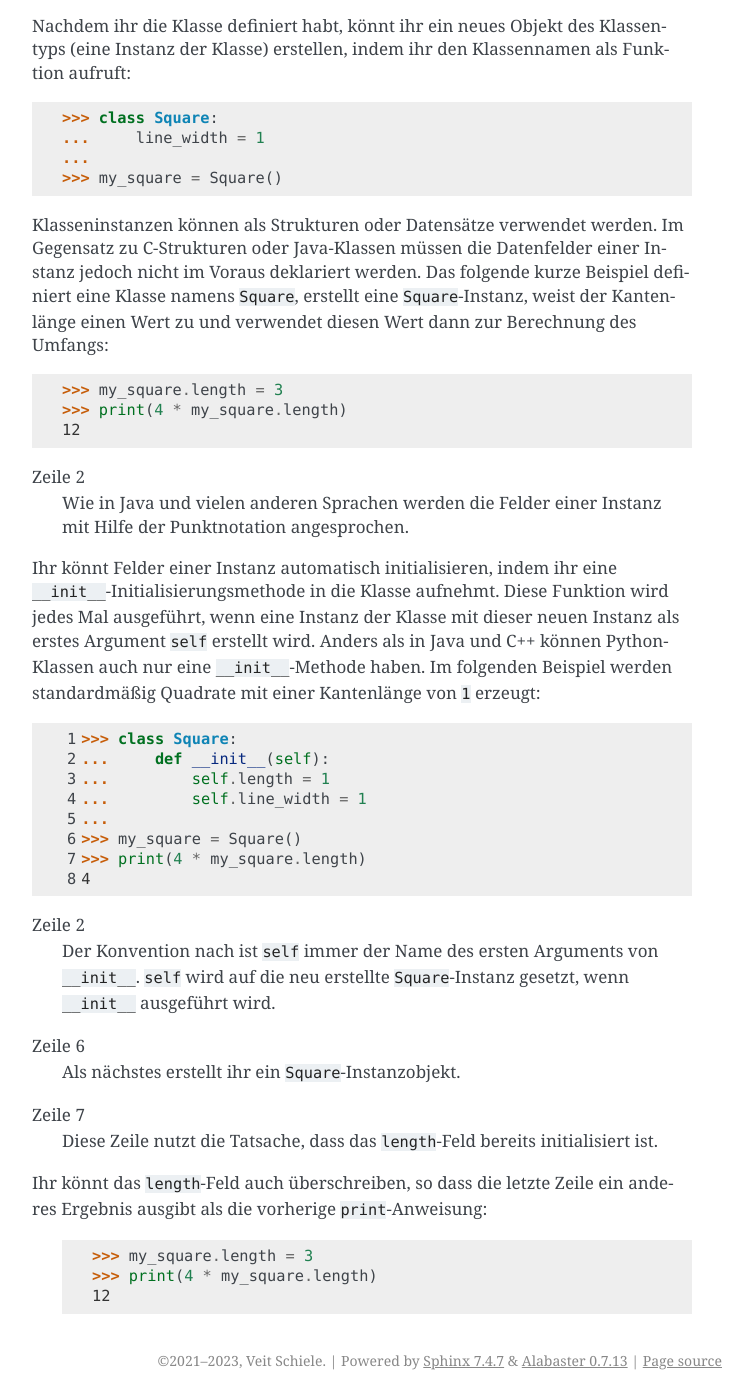
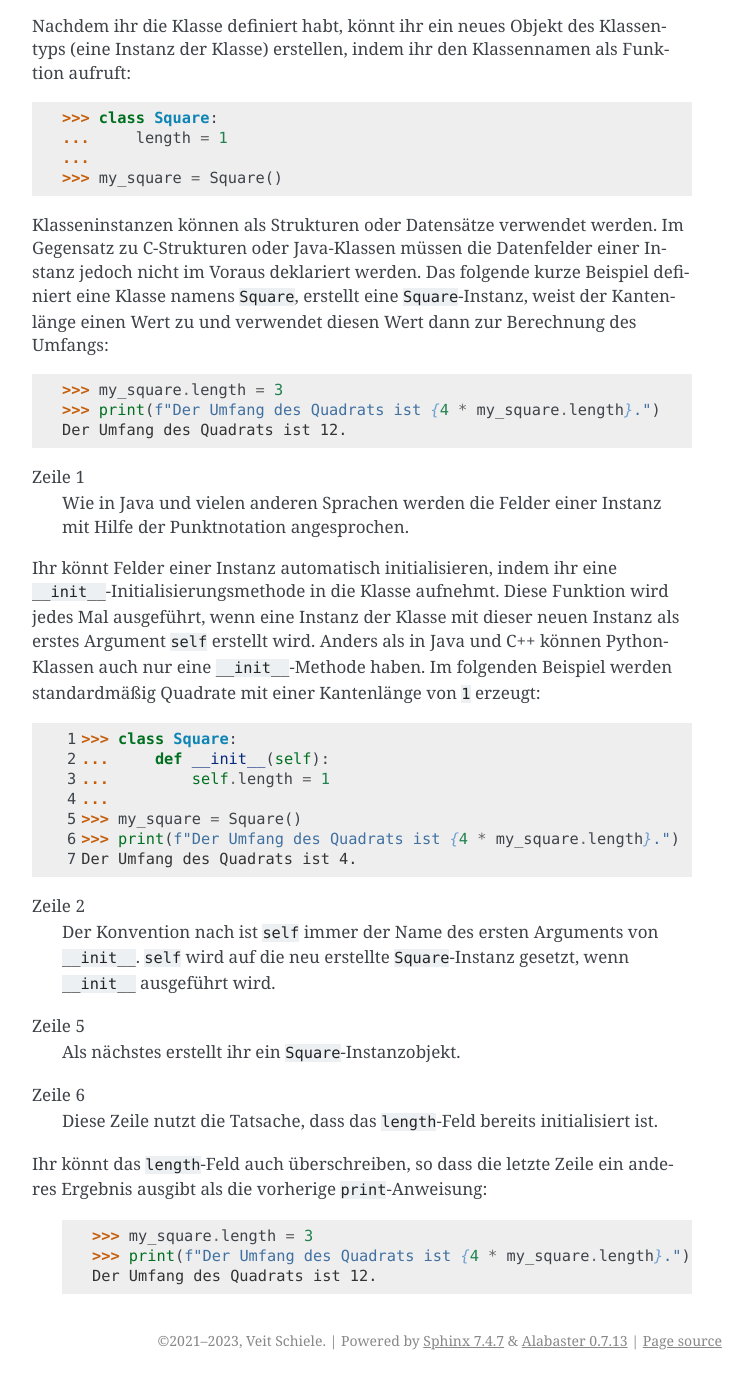
Before and after one commit to veit/python-basics-tutorial-de, a Sphinx documentation site: the page built from docs/oop/classes.rst, in a window 1280 px wide and 1400 px high, scrolled down 529 px. Shown: the whole window, without its empty margins (388-1141 px from the left). Built offline with Sphinx 7.4.7, drawn with Linux system fonts in a browser that asks for light colours; pages that are not in the unit, such as notebooks, are missing from menus.

Commit message:
:memo: Update Python classes and instances

```diff
--- a/docs/oop/classes.rst
+++ b/docs/oop/classes.rst
@@ -29,7 +29,7 @@
 .. code-block:: python
 
     >>> class Square:
-    ...     line_width = 1
+    ...     length = 1
     ...
     >>> my_square = Square()
 
@@ -43,10 +43,10 @@
 .. code-block:: python
 
     >>> my_square.length = 3
-    >>> print(4 * my_square.length)
-    12
+    >>> print(f"Der Umfang des Quadrats ist {4 * my_square.length}.")
+    Der Umfang des Quadrats ist 12.
 
-Zeile 2
+Zeile 1
     Wie in Java und vielen anderen Sprachen werden die Felder einer Instanz mit
     Hilfe der Punktnotation angesprochen.
 
@@ -63,19 +63,18 @@
     >>> class Square:
     ...     def __init__(self):
     ...         self.length = 1
-    ...         self.line_width = 1
     ...
     >>> my_square = Square()
-    >>> print(4 * my_square.length)
-    4
+    >>> print(f"Der Umfang des Quadrats ist {4 * my_square.length}.")
+    Der Umfang des Quadrats ist 4.
 
 Zeile 2
     Der Konvention nach ist ``self`` immer der Name des ersten Arguments von
     ``__init__``. ``self`` wird auf die neu erstellte ``Square``-Instanz
     gesetzt, wenn ``__init__`` ausgeführt wird.
+Zeile 5
+    Als nächstes erstellt ihr ein ``Square``-Instanzobjekt.
 Zeile 6
-    Als nächstes erstellt ihr ein ``Square``-Instanzobjekt.
-Zeile 7
     Diese Zeile nutzt die Tatsache, dass das ``length``-Feld bereits
     initialisiert ist.
 
@@ -85,5 +84,5 @@
     .. code-block:: python
 
         >>> my_square.length = 3
-        >>> print(4 * my_square.length)
-        12
+        >>> print(f"Der Umfang des Quadrats ist {4 * my_square.length}.")
+        Der Umfang des Quadrats ist 12.
```
